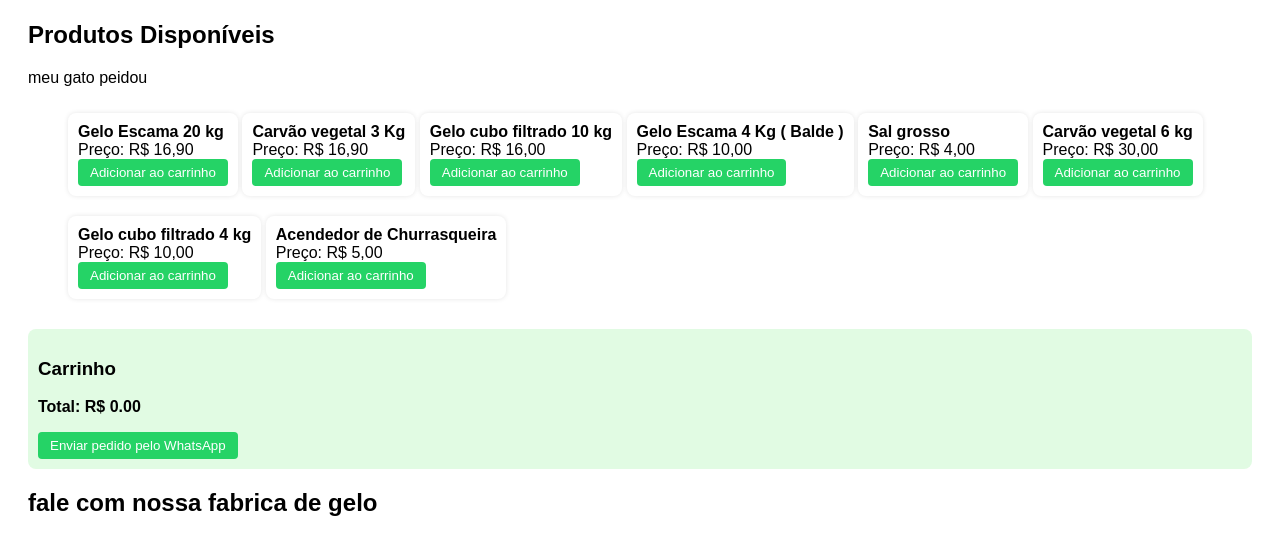
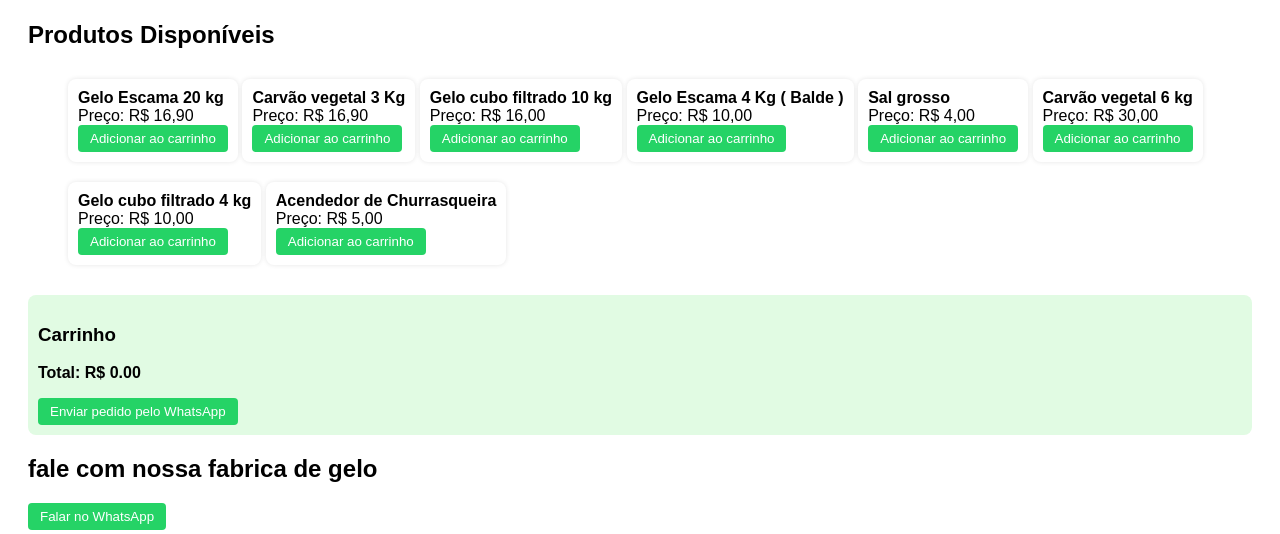
Before and after one commit to igorpintoguedesdebarros2-sudo/gelo, a plain HTML site: page index.html in a window 1280 px wide. Shown: the part 231-765 px from the top of the page. Drawn offline with Linux system fonts and the light colour scheme.

Commit message:
Update index.html

```diff
--- a/index.html
+++ b/index.html
@@ -52,7 +52,7 @@
   </div>
 
   <h2>Produtos Disponíveis</h2>
-meu gato peidou
+
   <div class="produto">
     <ul>
       <li><div class="item">
```
